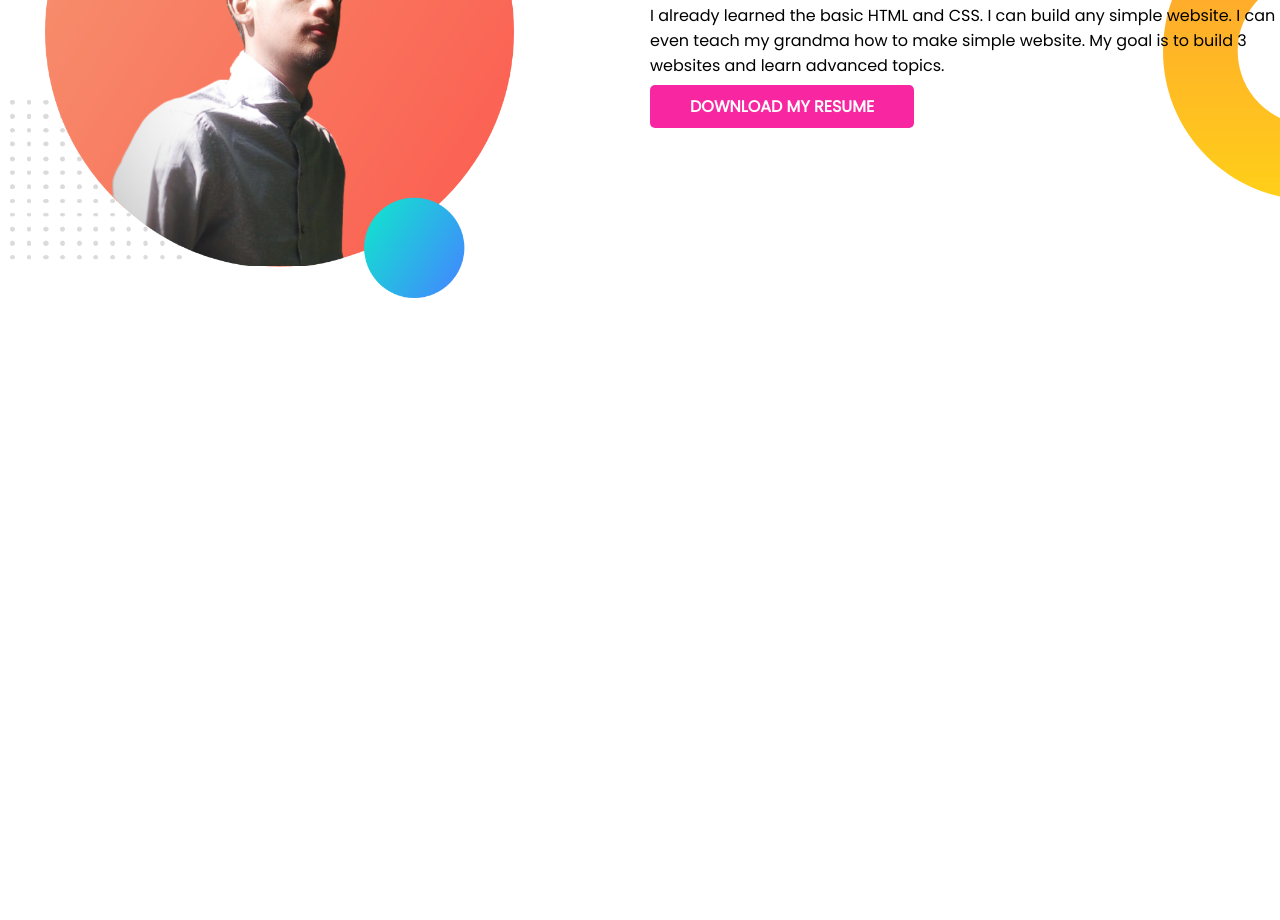
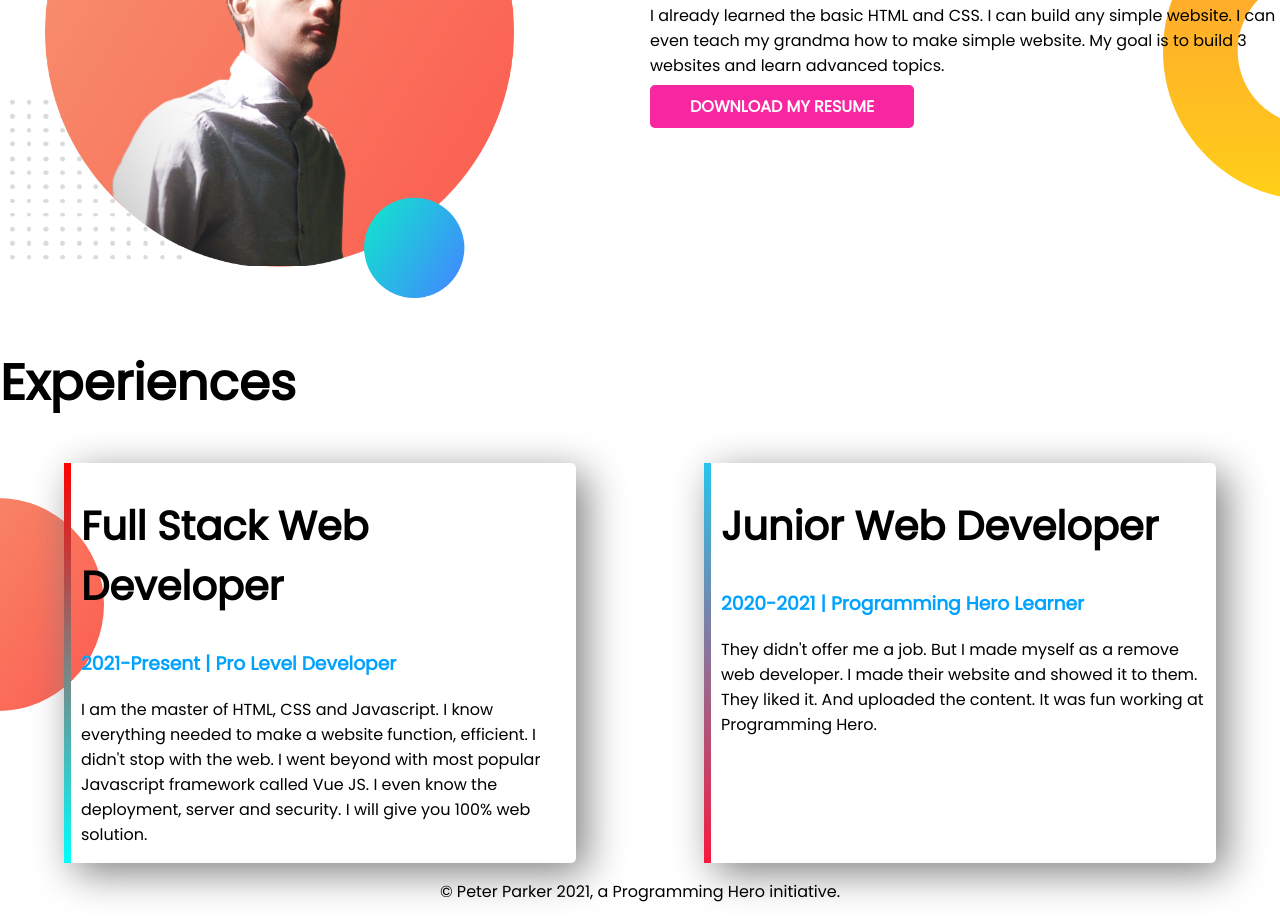
Before and after one commit to shahriarlimon/MyFirstPortfolio, a plain HTML site: page index.html in a window 1280 px wide. Shown: the part 694-1614 px from the top of the page. Before the commit the page ends 999 px from the top, so only its background shows below. Drawn offline with Linux system fonts and the light colour scheme.

Commit message:
finially first project done

```diff
--- a/index.html
+++ b/index.html
@@ -14,7 +14,7 @@
     <link rel="stylesheet" href="style.css" />
   </head>
   <body>
-    <section class="top-banner">
+    <section class="top-banner flexible-container">
       <div class="half-width">
         <h1>Welcome To</h1>
         <h1><span class="orange-color">Shahriar Limon's</span> world</h1>
@@ -31,7 +31,7 @@
         <img src="limon.png" alt="first picture of limon" />
       </div>
     </section>
-    <section class="dream-big">
+    <section class="dream-big flexible-container">
       <div class="half-width">
         <img src="limon2.png" alt="limon's second photo" />
       </div>
@@ -46,5 +46,34 @@
         <a class="hire-button" target="_blank" href="#">DOWNLOAD MY RESUME</a>
       </div>
     </section>
+    <section class="experience-area">
+      <h1>Experiences</h1>
+      <div class="flexible-container">
+        <div id="full-stack" class="experience-item">
+          <h2>Full Stack Web Developer</h2>
+          <h3 class="orange-color">2021-Present | Pro Level Developer</h3>
+          <p>
+            I am the master of HTML, CSS and Javascript. I know everything
+            needed to make a website function, efficient. I didn't stop with the
+            web. I went beyond with most popular Javascript framework called Vue
+            JS. I even know the deployment, server and security. I will give you
+            100% web solution.
+          </p>
+        </div>
+        <div id="junior" class="experience-item">
+          <h2>Junior Web Developer</h2>
+          <h3 class="orange-color">2020-2021 | Programming Hero Learner</h3>
+          <p>
+            They didn't offer me a job. But I made myself as a remove web
+            developer. I made their website and showed it to them. They liked
+            it. And uploaded the content. It was fun working at Programming
+            Hero.
+          </p>
+        </div>
+      </div>
+    </section>
+    <footer>
+      <p>© Peter Parker 2021, a Programming Hero initiative.</p>
+    </footer>
   </body>
 </html>
--- a/style.css
+++ b/style.css
@@ -5,10 +5,13 @@ body{
 h1{
     font-size: 50px;
 }
+h2{
+    font-size:40px ;
+}
 .orange-color{
     color:rgb(0, 162, 255);
 }
-section{
+.flexible-container{
     display: flex;
 }
 .half-width{
@@ -36,3 +39,32 @@ section{
     background-repeat: no-repeat;
     background-position: right;
 }
+.experience-item{
+    width:40%;
+    margin-left: 5%;
+    margin-right: 5%;
+    padding-left: 10px;
+    box-shadow:10px 10px 40px gray ;
+    border-radius: 5px;
+
+
+}
+.experience-area{
+    background-image: url(showOff/images/exp-bg.png);
+    background-repeat: no-repeat;
+    background-position: left;
+
+}
+#full-stack{
+    border-left: 7px solid;
+    border-image: linear-gradient(rgb(255, 0, 0),cyan);
+    border-image-slice:1 ;
+}
+#junior{
+    border-left: 7px solid;
+    border-image: linear-gradient(rgb(40, 197, 236),rgb(247, 25, 62));
+    border-image-slice:1 ;
+}
+footer p{
+    text-align: center;
+}
```
Also changed, not shown: showOff/images/jhankar.png (deleted), showOff/images/jhankar2.png (deleted), showOff/images/my-bg.png (deleted), showOff/images/my-bg2.png (deleted), 4 other files.
